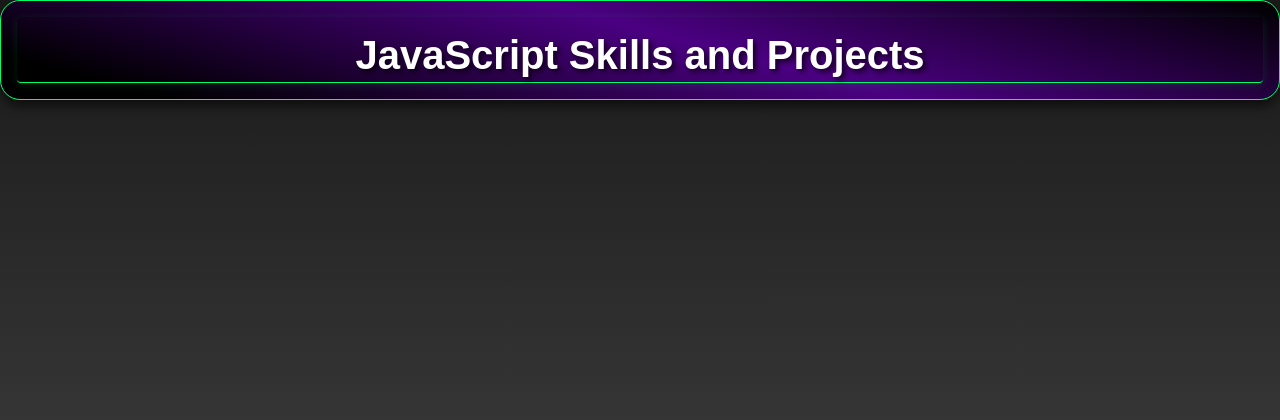
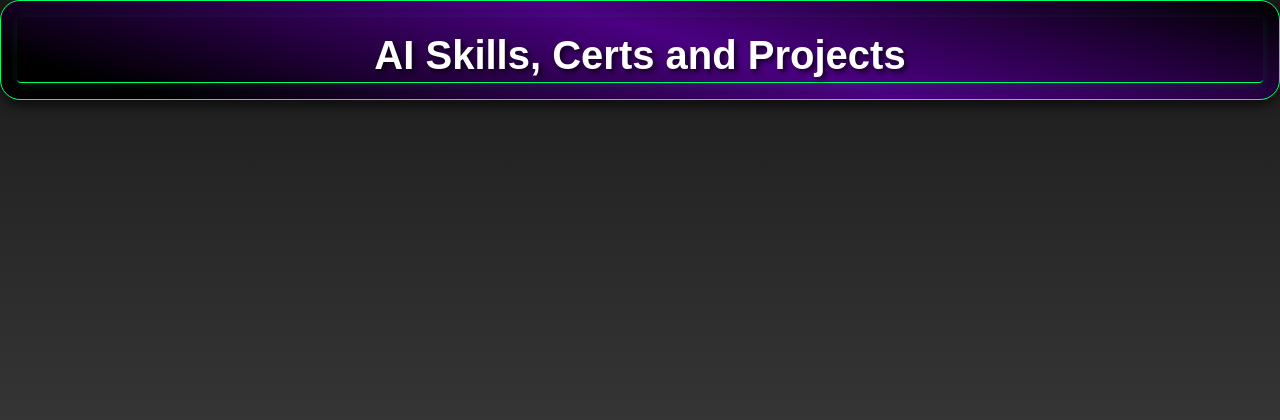
Before and after one commit to ExeOhe/exeohe.github.io, a Flask app: page /skill/ai in a window 1280 px wide. Shown: the top 420 px of the page. Run offline with Flask 3, Linux system fonts and the light colour scheme.

Commit message:
updated:skill.ai.html

```diff
--- a/backend/templates/html/skill.ai.html
+++ b/backend/templates/html/skill.ai.html
@@ -13,7 +13,7 @@
 </head>
 <body>
     <header>
-        <h1>JavaScript Skills and Projects</h1>
+        <h1>AI Skills, Certs and Projects</h1>
     </header>
 </body>
 </html>
```
